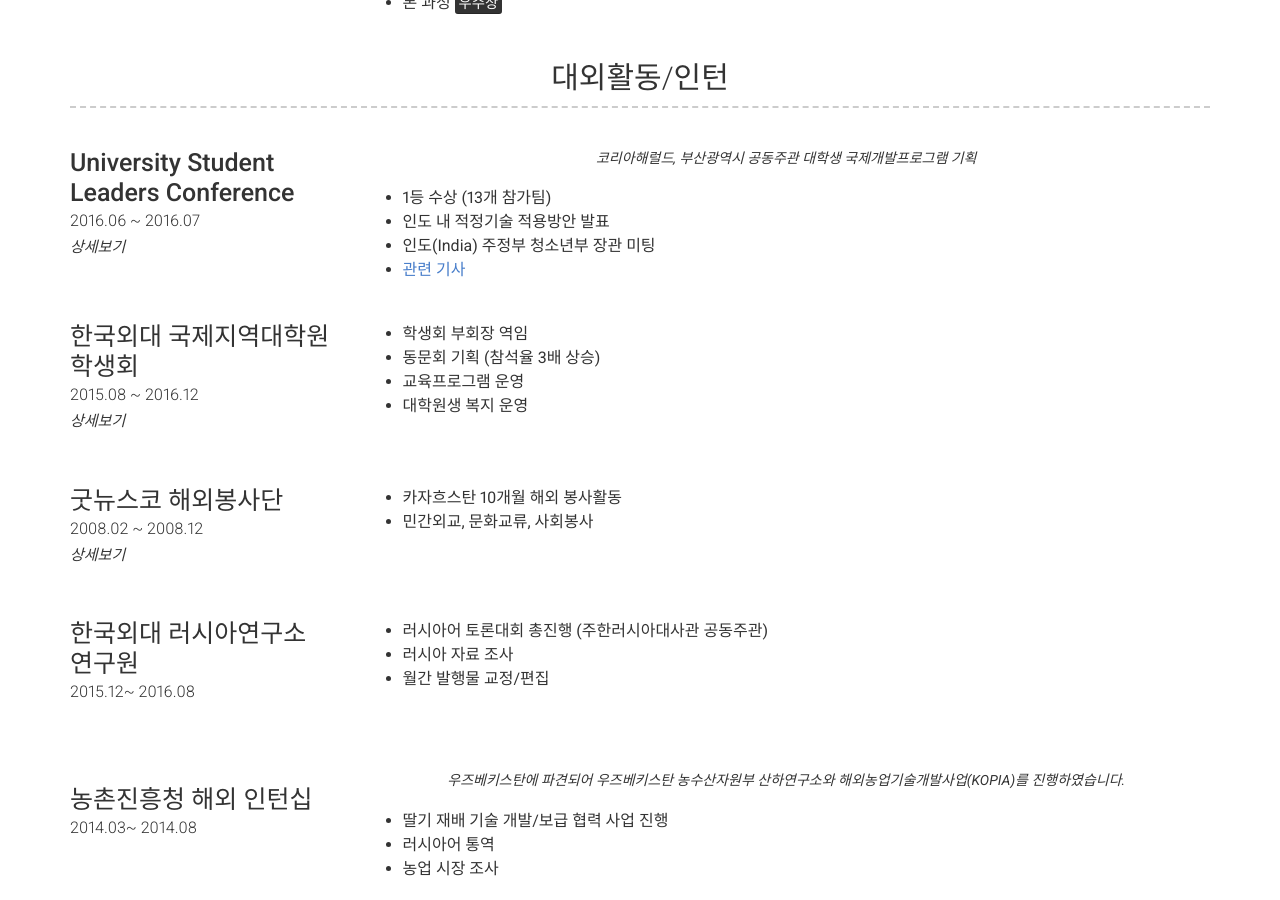
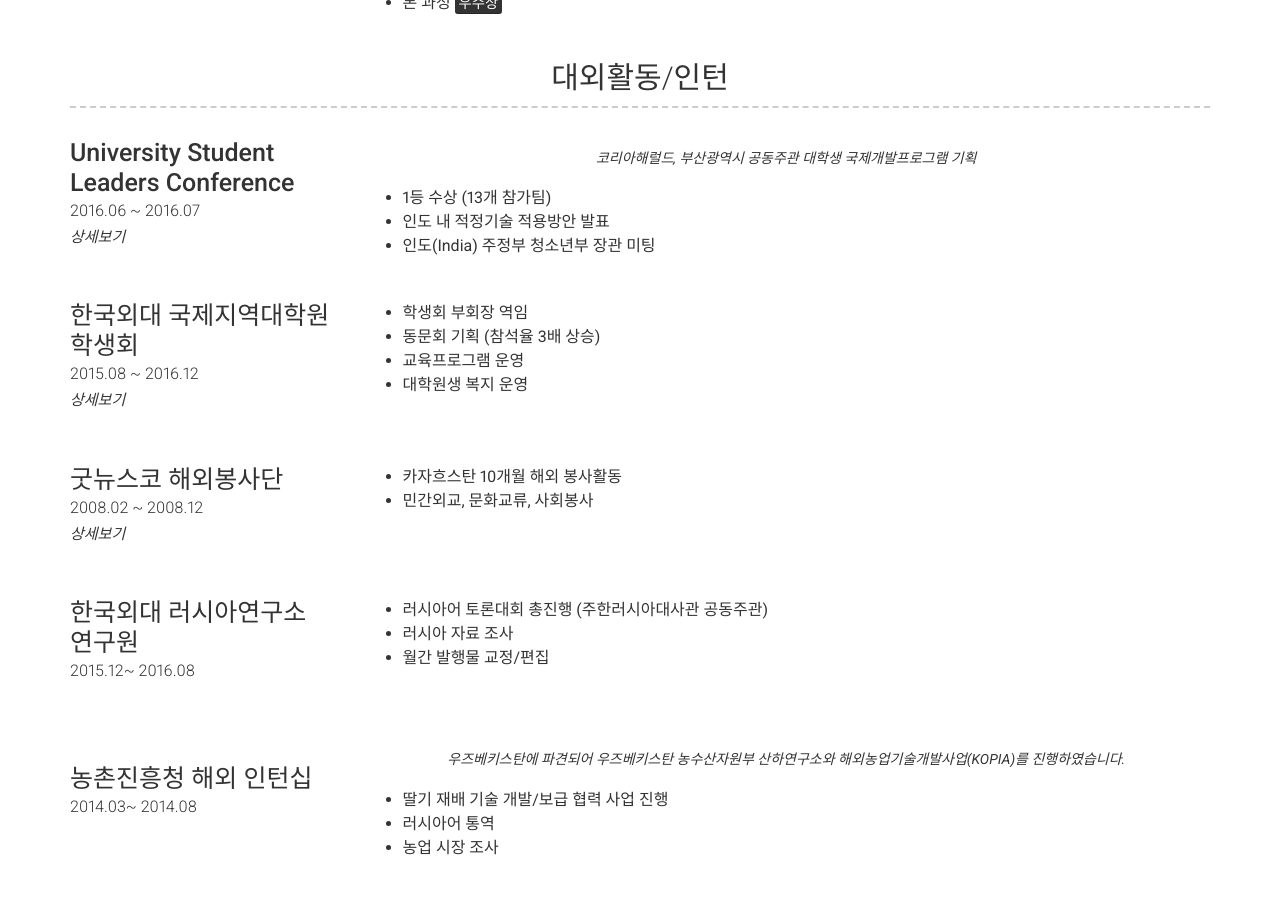
Before and after one commit to ZechariahJung/resume, a Jekyll site: the page built from index.md, in a window 1280 px wide and 900 px high, scrolled down 3811 px. Built offline with Jekyll 4.4.1, drawn with Linux system fonts in a browser that asks for light colours; nearby versions of some CDN libraries.

Commit message:
[원하는 메시지 ex - update config.yml]

```diff
--- a/_config.yml
+++ b/_config.yml
@@ -271,7 +271,6 @@ content:
           - 1등 수상 (13개 참가팀)
           - 인도 내 적정기술 적용방안 발표
           - 인도(India) 주정부 청소년부 장관 미팅
-          - [관련 기사](https://www.dailytw.kr/news/articleView.html?idxno=14352)
       - layout: left
         #border: weak
         title: 한국외대 국제지역대학원 학생회
```
